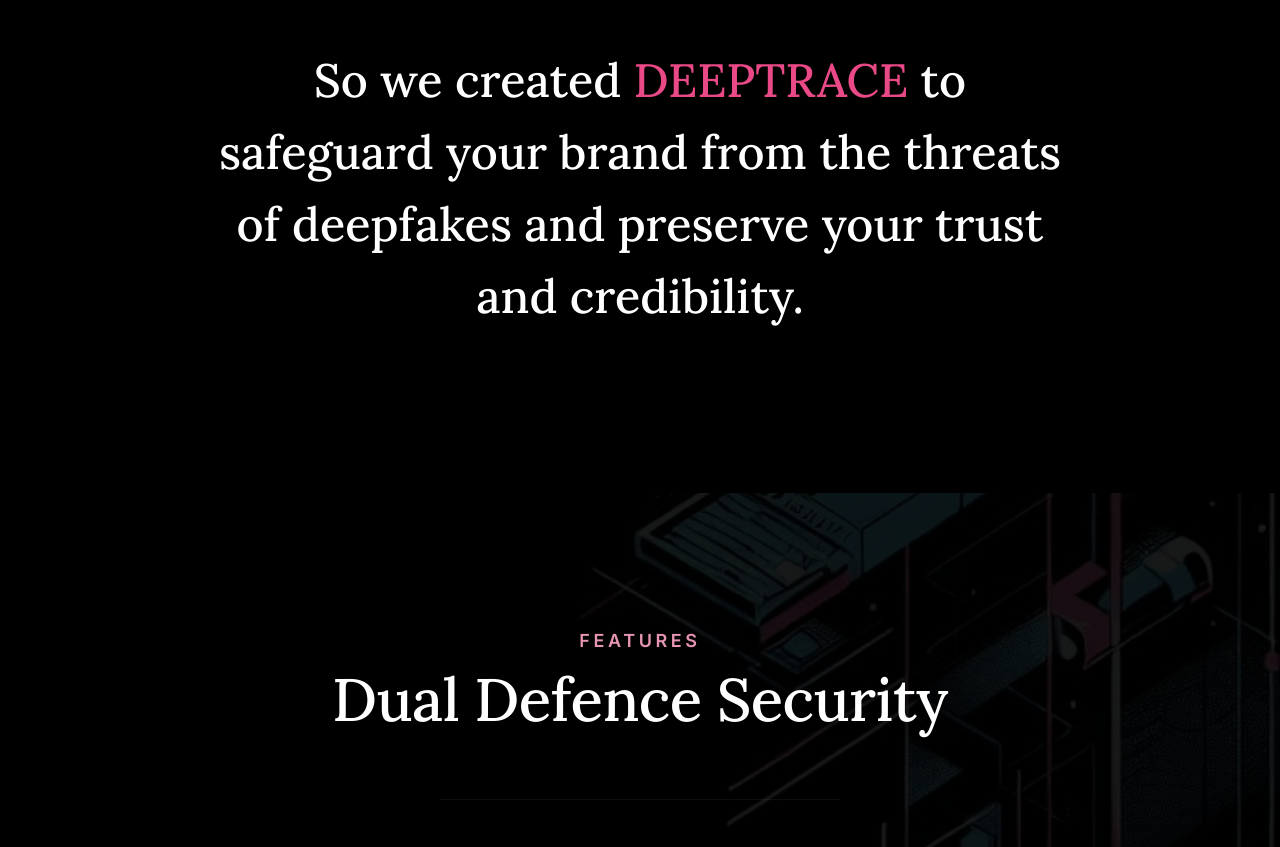
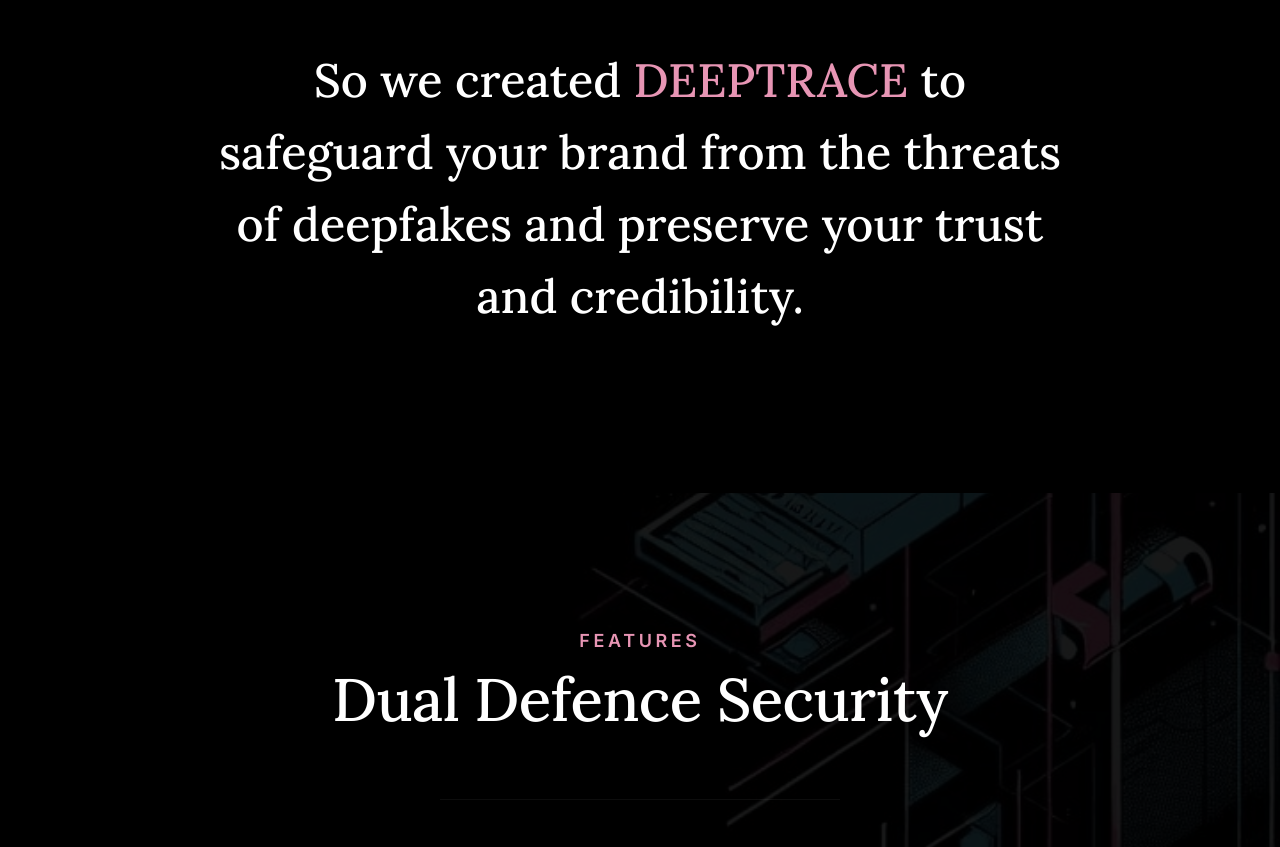
Before and after one commit to metamellow/DeepTrace, a plain HTML site: page index.html in a window 1280 px wide. Shown: the part 1323-2170 px from the top of the page. Drawn offline with Linux system fonts and the light colour scheme.

Commit message:
Update styles.css

```diff
--- a/css/styles.css
+++ b/css/styles.css
@@ -3381,7 +3381,7 @@ img.u-pull-left {
 }
 
 .s-about__desc span {
-    color : var(--color-1);
+    color : var(--color-1-light);
 }
 
 /* -------------------------------------------------------------------
```
